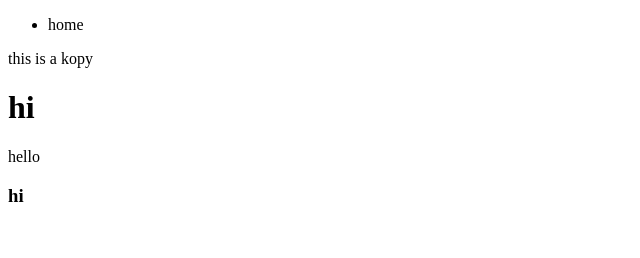
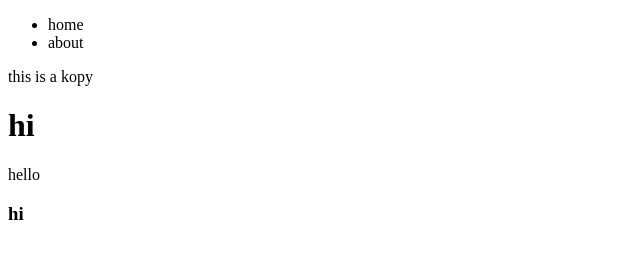
Before and after one commit to hussaini1403/Newfolder, a plain HTML site: page index.html in a window 1280 px wide. Shown: the whole page, without its empty margins (0-640 px from the left). Drawn offline with Linux system fonts and the light colour scheme.

Commit message:
about aded

```diff
--- a/index.html
+++ b/index.html
@@ -9,6 +9,7 @@
     <nav>
         <ul>
             <li>home</li>
+            <li>about</li>
         </ul>
     </nav>
     <footer>
```
